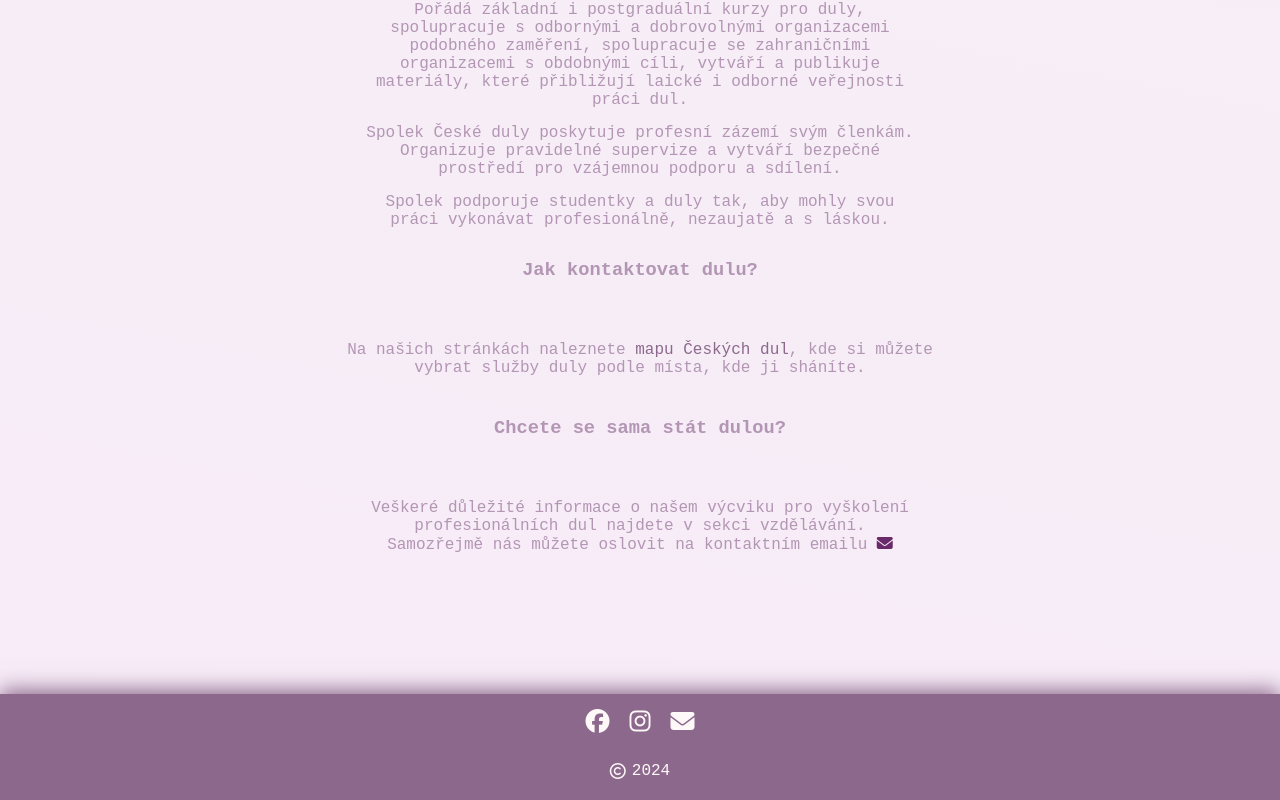
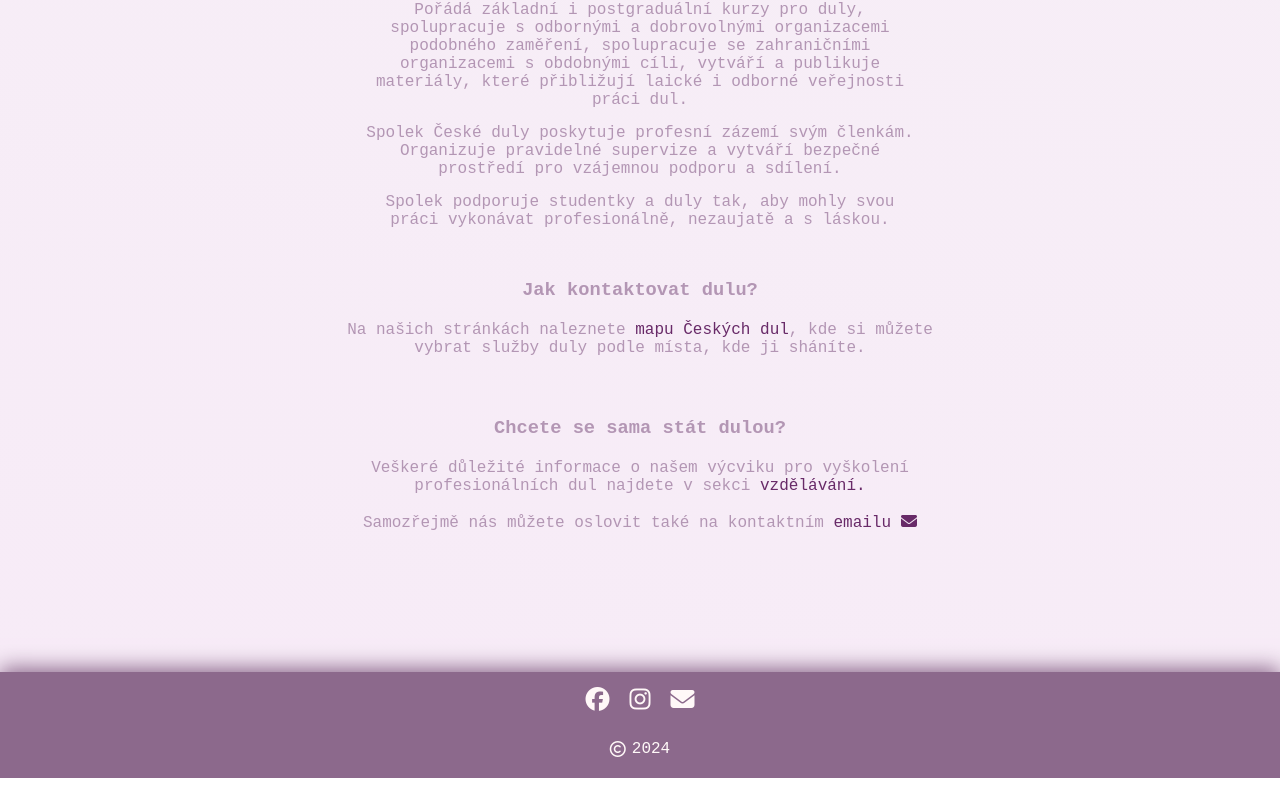
Before and after one commit to CreativeOxana/mojedula, a React (Vite) app: page /about in a window 1280 px wide. Shown: the part 2793-3593 px from the top of the page. After the commit the page ends 3571 px from the top, so only its background shows below. Built offline with nearby package versions, Linux system fonts and the light colour scheme; a web font is replaced by a local one.

Commit message:
corrected style About page

```diff
--- a/src/pages/About/index.jsx
+++ b/src/pages/About/index.jsx
@@ -143,8 +143,8 @@ export const About = () => {
           </li>
         </ul>
 
-        <h3>Jak kontaktovat dulu?</h3>
         <div className="text">
+          <h3>Jak kontaktovat dulu?</h3>
           <p>
             Na našich stránkách naleznete{' '}
             <Link to="/find_doula" className="link">
@@ -153,13 +153,17 @@ export const About = () => {
             , kde si můžete vybrat služby duly podle místa, kde ji sháníte.
           </p>
         </div>
-        <h3>Chcete se sama stát dulou?</h3>
+
         <div className="text">
+          <h3>Chcete se sama stát dulou?</h3>
           <p>
             Veškeré důležité informace o našem výcviku pro vyškolení
-            profesionálních dul najdete v sekci vzdělávání. <br />
-            Samozřejmě nás můžete oslovit na kontaktním emailu{' '}
+            profesionálních dul najdete v sekci{' '}
+            <Link to="/education">vzdělávání. </Link> <br />
+            <br />
+            Samozřejmě nás můžete oslovit také na kontaktním{' '}
             <a href="mailto: vzdelavani@mojedula.cz" target="_blank">
+              emailu
               <i className="fa-solid fa-envelope"></i>
             </a>
           </p>
--- a/src/pages/About/style.css
+++ b/src/pages/About/style.css
@@ -15,7 +15,7 @@
 }
 
 p a {
-  color: var(--brand-color);
+  color: var(--dark-color);
 
 }
 
@@ -28,6 +28,10 @@ p a {
 p {
   margin-left: 50px;
   margin-right: 50px;
+}
+
+p i {
+  margin-left: 10px;
 }
 
 .dula-services {
@@ -55,3 +59,7 @@ img {
 .dula li {
   padding: 5px;
 }
+
+.text h3 {
+  margin-bottom: 0;
+}
```
